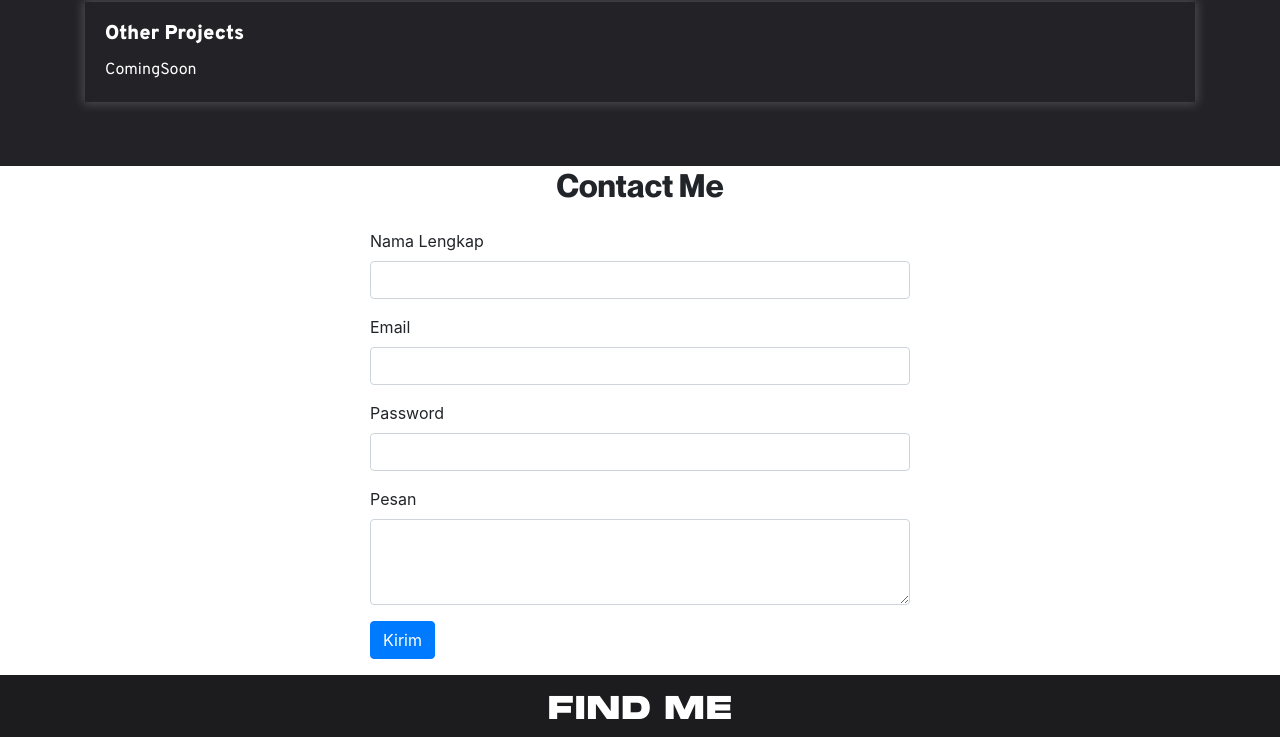
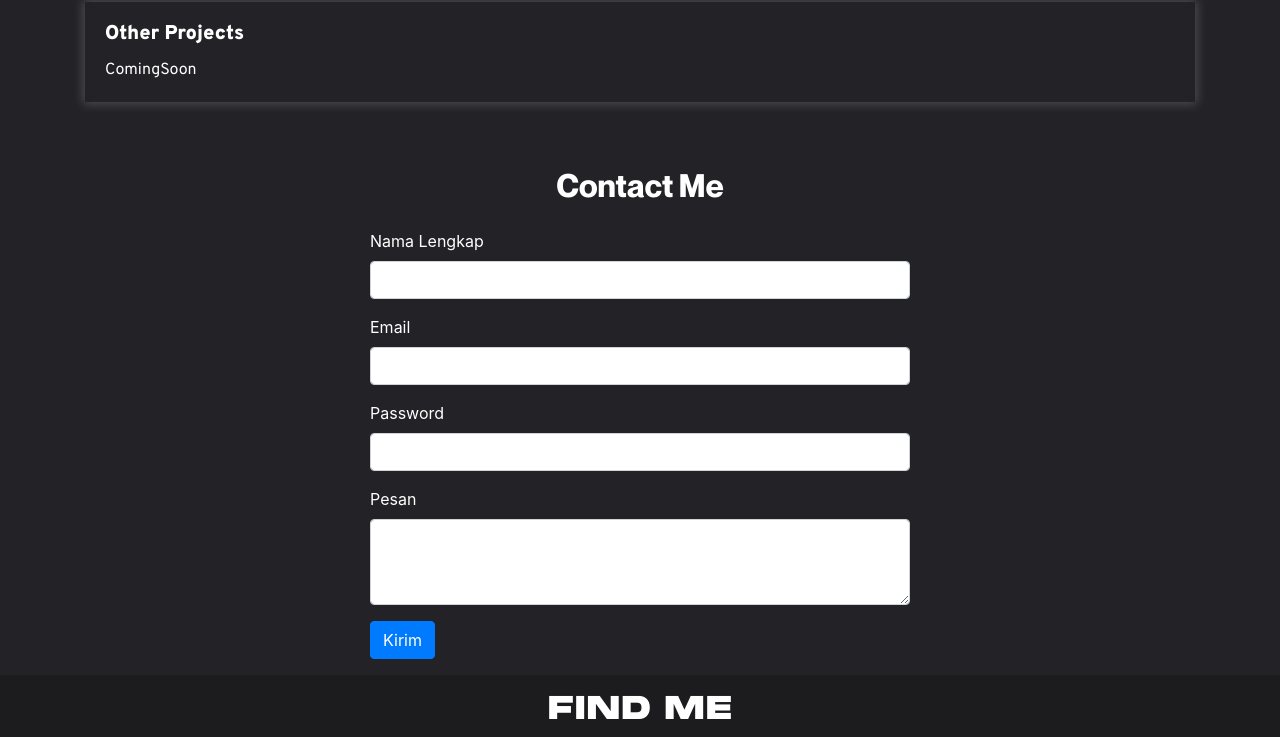
Before and after one commit to Oedoeyy/Oedoeyy.github.io, a plain HTML site: page index.html in a window 1280 px wide. Shown: the part 5322-6059 px from the top of the page. Drawn offline with nearby package versions, Linux system fonts and the light colour scheme; files whose address does not match are found by name.

Commit message:
apdet css

```diff
--- a/css/style.css
+++ b/css/style.css
@@ -398,3 +398,18 @@ h5,
   -ms-user-select: none;
   user-select: none;
 }
+
+#contact {
+  background-color: #222227;
+}
+
+.cont_ct {
+  display: block;
+  width: auto;
+  font-size: 1rem;
+  font-weight: 400;
+  line-height: 1.5;
+  color: white;
+  text-align: left;
+  background-color: #222227;
+}
```
